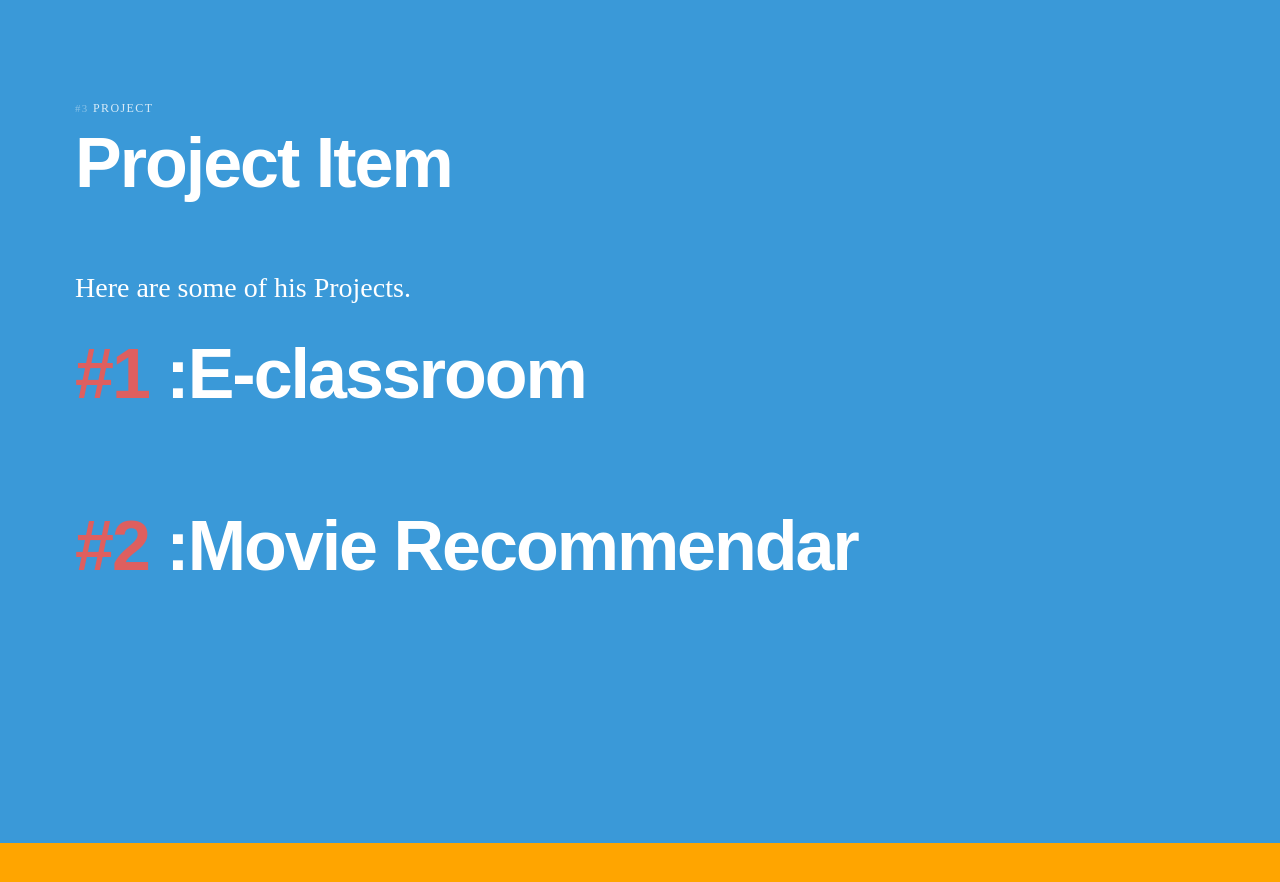
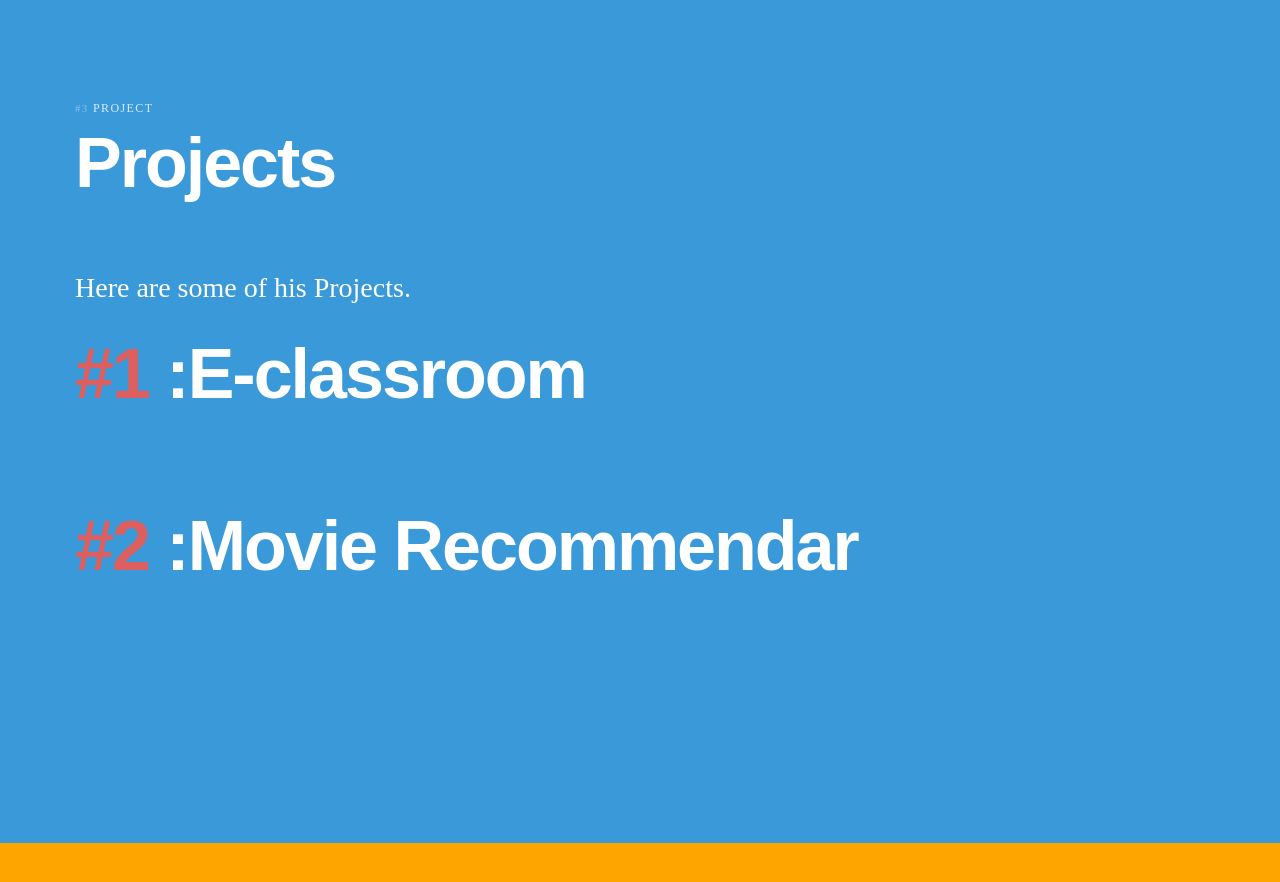
Before and after one commit to maheshphutane/portfolio, a plain HTML site: page index.html in a window 1280 px wide. Shown: the part 2620-3502 px from the top of the page. Drawn offline with Linux system fonts and the light colour scheme.

Commit message:
Update index.html

```diff
--- a/index.html
+++ b/index.html
@@ -77,7 +77,7 @@
     <div class="section__inner">
          <div class="block">
             <a class="pre" href="#portfolio"><span>#3</span>Project</a>
-            <h2>Project Item </h2>
+            <h2>Projects </h2>
             <p class="lead">Here are some of his Projects.</p>
             <br>
             <h2 text-color: black;><span>#1</span> :<a href="https://github.com/maheshphutane/E-classroom" >E-classroom</a></h2>
```
